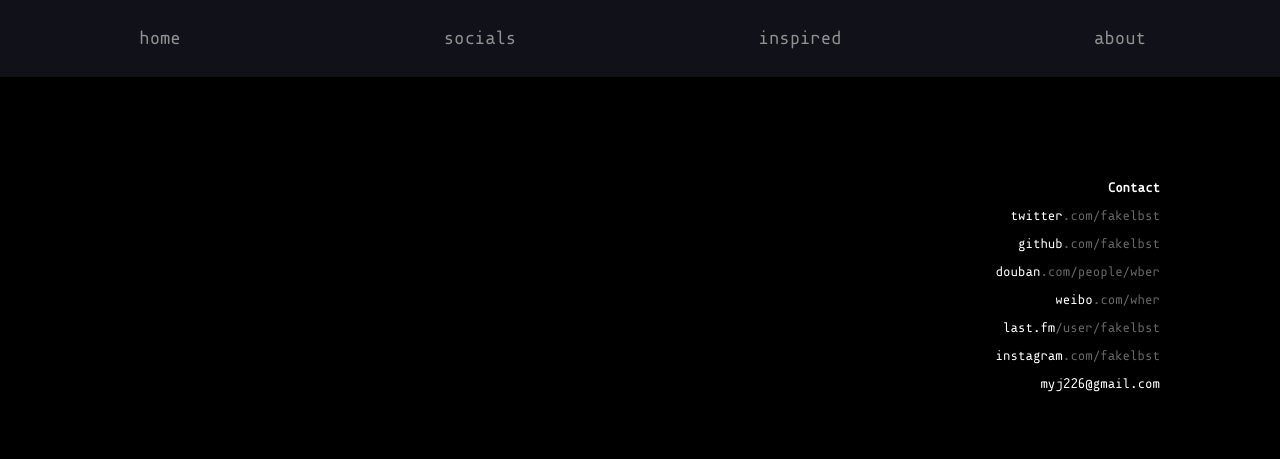
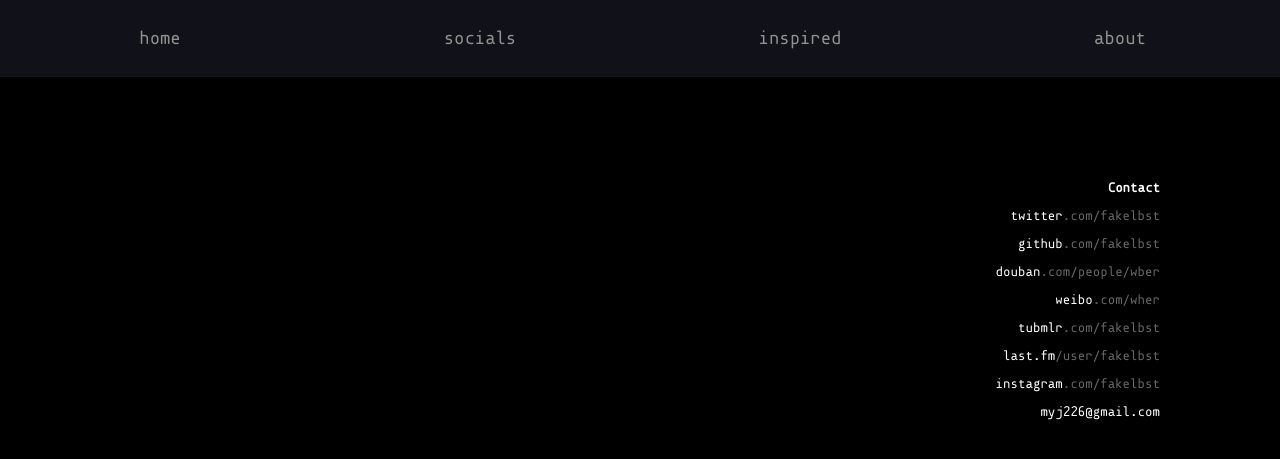
Before and after one commit to fakelbst/fakelbst.github.io, a Jekyll site: the page built from about/index.html, in a window 1280 px wide. Shown: the top 459 px of the page. Built offline with Jekyll 4.4.1, drawn with Linux system fonts in a browser that asks for light colours; Markdown is read by kramdown in place of the engine named in the settings.

Commit message:
add socail

```diff
--- a/about/index.html
+++ b/about/index.html
@@ -29,6 +29,12 @@ extra_js:
             </a>
         </p>
         <p>
+            <a href="http://tubmlr.com/fakelbst">
+                <strong>tubmlr</strong>.com/fakelbst
+            </a>
+        </p>
+
+        <p>
             <a href="http://last.fm/user/fakelbst">
                 <strong>last.fm</strong>/user/fakelbst
             </a>
```
